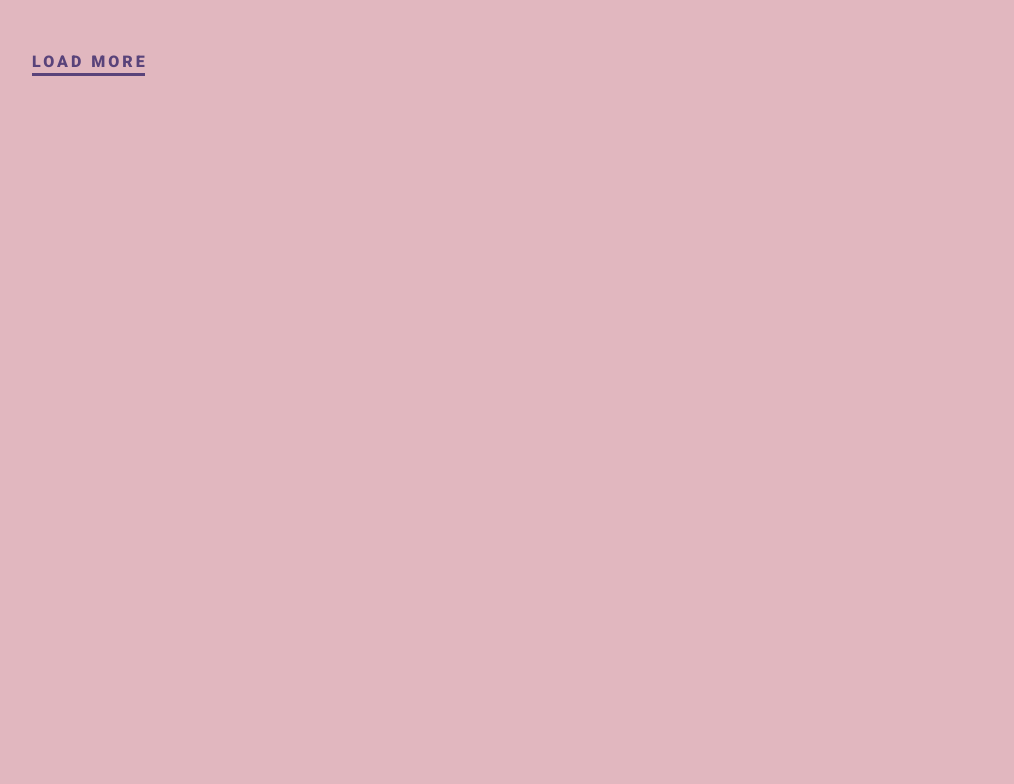
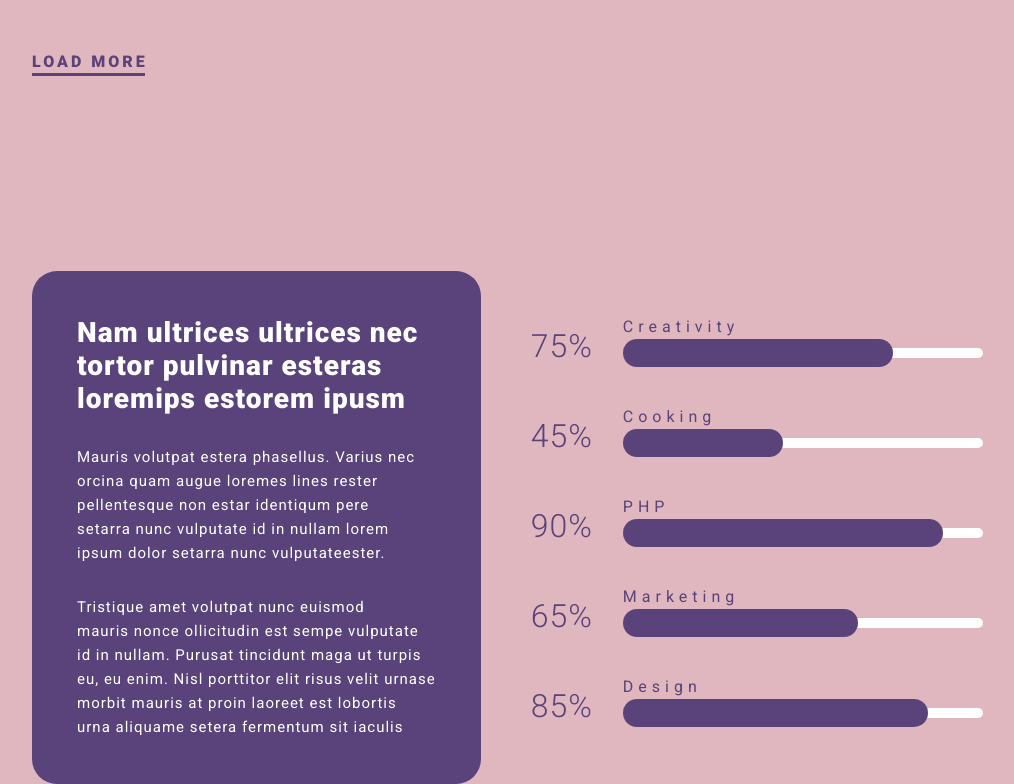
Before and after one commit to cmoileo/thrive-landing-page, a React (Vite) app: page / in a window 1280 px wide. Shown: the part 3833-4617 px from the top of the page, without its empty margins (96-1110 px from the left). Before the commit the page ends 3909 px from the top, so only its background shows below. Built offline with nearby package versions, Linux system fonts and the light colour scheme.

Commit message:
[ADD] skills section

```diff
--- a/src/App.jsx
+++ b/src/App.jsx
@@ -3,6 +3,7 @@ import About from "./Sections/About/About"
 import Services from "./Sections/Services/Services"
 import Portfolio from "./Sections/Portfolio/Portfolio"
 import "./styles/Main.scss"
+import Skills from "./Sections/Skills/Skills"
 
 function App() {
 
@@ -12,6 +13,7 @@ function App() {
       <About />
       <Services />
       <Portfolio />
+      <Skills />
     </div>
   )
 }
--- a/src/Sections/Skills/Skills.jsx
+++ b/src/Sections/Skills/Skills.jsx
@@ -1,6 +1,74 @@
 
 export default function Skills() {
   return (
-    <div>Skills</div>
+   <section className="skills-container">
+    <div className="skills-container__left">
+      <h2>Nam ultrices ultrices nec<br />tortor pulvinar esteras<br />loremips estorem ipusm</h2>
+      <p>Mauris volutpat estera phasellus. Varius nec<br />orcina quam augue loremes lines rester<br />pellentesque non estar identiqum pere<br />setarra nunc vulputate id in nullam lorem<br />ipsum dolor setarra nunc vulputateester.</p>
+      <p>Tristique amet volutpat nunc euismod<br />mauris nonce ollicitudin est sempe vulputate<br />id in nullam. Purusat tincidunt maga ut turpis<br />eu, eu enim. Nisl porttitor elit risus velit urnase<br />morbit mauris at proin laoreet est lobortis<br />urna aliquame setera fermentum sit iaculis</p>
+    </div>
+    <div className="skills-container__right">
+      <div className="skills-container__right__item">
+        <div className="skills-container__right__item__left">
+          <h3>75%</h3>
+        </div>
+        <div className="skills-container__right__item__right">
+          <p>Creativity</p>
+          <div className="skills-container__right__item__right__progress-bar">
+          <div className="skills-container__right__item__right__progress-bar__purple pg-1"></div>
+            <div className="skills-container__right__item__right__progress-bar__white"></div>
+          </div>
+        </div>
+      </div>
+      <div className="skills-container__right__item">
+      <div className="skills-container__right__item__left">
+      <h3>45%</h3>
+      </div>
+        <div className="skills-container__right__item__right">
+          <p>Cooking</p>
+          <div className="skills-container__right__item__right__progress-bar">
+          <div className="skills-container__right__item__right__progress-bar__purple pg-2"></div>
+            <div className="skills-container__right__item__right__progress-bar__white"></div>
+          </div>
+        </div>
+      </div>
+      <div className="skills-container__right__item">
+      <div className="skills-container__right__item__left">
+      <h3>90%</h3>
+      </div>
+        <div className="skills-container__right__item__right">
+          <p>PHP</p>
+          <div className="skills-container__right__item__right__progress-bar">
+          <div className="skills-container__right__item__right__progress-bar__purple pg-3"></div>
+            <div className="skills-container__right__item__right__progress-bar__white"></div>
+          </div>
+        </div>
+      </div>
+      <div className="skills-container__right__item">
+      <div className="skills-container__right__item__left">
+      <h3>65%</h3>
+      </div>
+        <div className="skills-container__right__item__right">
+          <p>Marketing</p>
+          <div className="skills-container__right__item__right__progress-bar">
+          <div className="skills-container__right__item__right__progress-bar__purple pg-4"></div>
+            <div className="skills-container__right__item__right__progress-bar__white"></div>
+          </div>
+        </div>
+      </div>
+      <div className="skills-container__right__item">
+      <div className="skills-container__right__item__left">
+      <h3>85%</h3>
+      </div>
+        <div className="skills-container__right__item__right">
+          <p>Design</p>
+          <div className="skills-container__right__item__right__progress-bar">
+            <div className="skills-container__right__item__right__progress-bar__purple pg-5"></div>
+            <div className="skills-container__right__item__right__progress-bar__white"></div>
+          </div>
+        </div>
+      </div>
+    </div>
+   </section>
   )
 }
--- a/src/styles/Components/Skills.scss
+++ b/src/styles/Components/Skills.scss
@@ -0,0 +1,99 @@
+.skills-container {
+    margin-top: 200px;
+    display: flex;
+    align-items: center;
+
+    &__left {
+        padding: 45px;
+        background-color: $main-purple;
+        border-radius: 25px;
+
+        & h2 {
+            letter-spacing: 1px;
+            color: white;
+            font-weight: 900;
+            font-size: 28px;
+        }
+
+        & p {
+            margin-top: 30px;
+            color: white;
+            letter-spacing: 1px;
+            font-weight: 400;
+            font-size: 15px;
+            line-height: 160%;
+        }
+    }
+
+    &__right {
+        margin-left: 50px;
+        width: 30%;
+
+        &__item {
+            display: flex;
+            gap: 30px;
+            margin-top: 50px;
+            margin-bottom: 50px;
+
+            & h3 {
+                letter-spacing: 1px;
+                font-size: 32px;
+                font-weight: 300;
+                color: $main-purple;
+            }
+
+            & p {
+                letter-spacing: 5px;
+                color: $main-purple;
+                font-weight: 400;
+                font-size: 16px;
+                margin-bottom: 3px;
+            }
+
+            &__right {
+                margin-top: -10px;
+
+                &__progress-bar {
+                    display: flex;
+                    width: 100%;
+                    align-items: center;
+                    justify-content: flex-start;
+
+                    &__purple {
+                        height: 28px;
+                        width: 100%;
+                        border-radius: 100px;
+                        background-color: $main-purple;
+                        display: flex;
+                        align-items: center;
+                    }
+
+                    &__white {
+                        position: absolute;
+                        height: 10px;
+                        width: 360px;
+                        background-color: white;
+                        border-radius: 100px;
+                        z-index: -1;
+                    }
+                }
+            }
+        }
+    }
+}
+
+.pg-1 {
+    width: 270px;
+}
+.pg-2 {
+    width: 160px;
+}
+.pg-3 {
+    width: 320px;
+}
+.pg-4 {
+    width: 235px;
+}
+.pg-5 {
+    width: 305px;
+}
```
